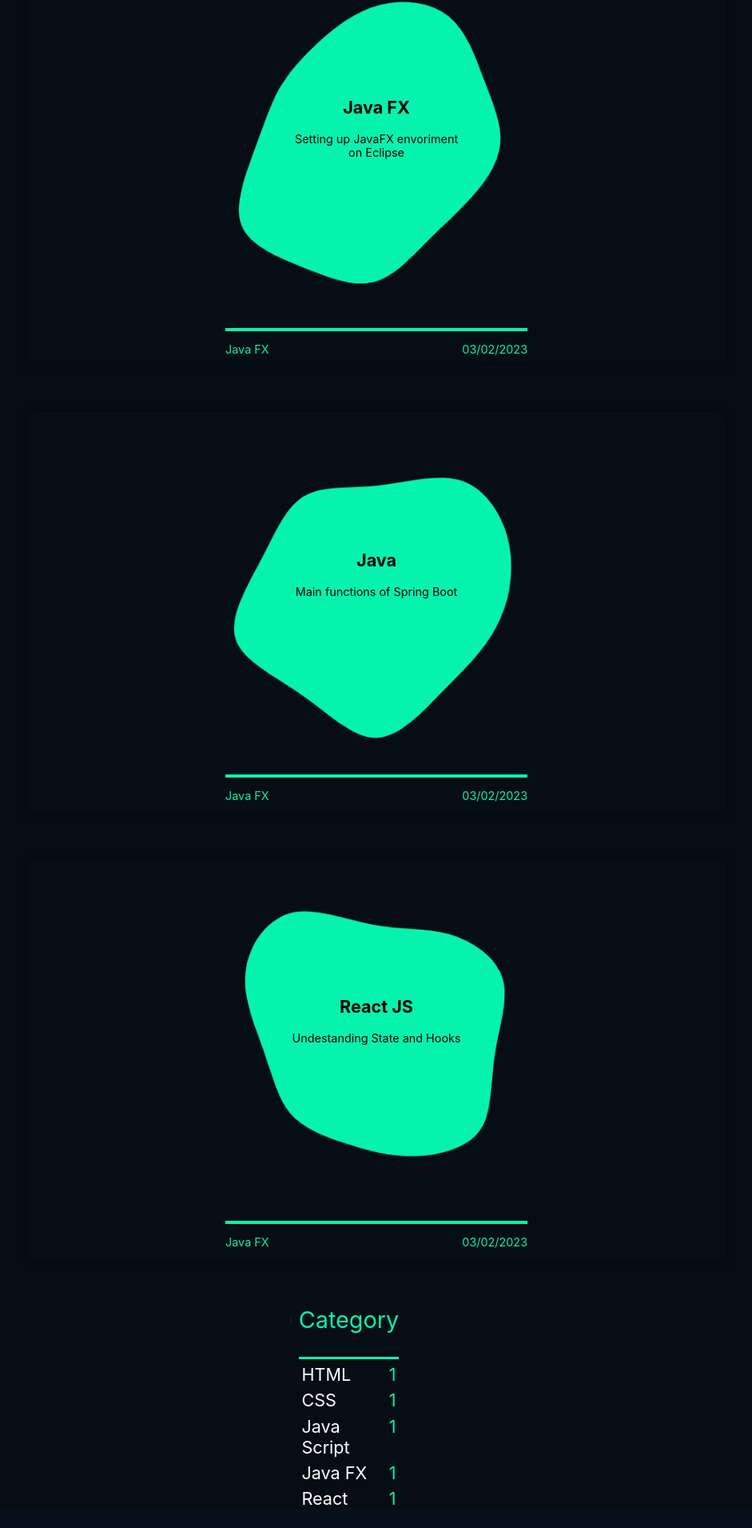
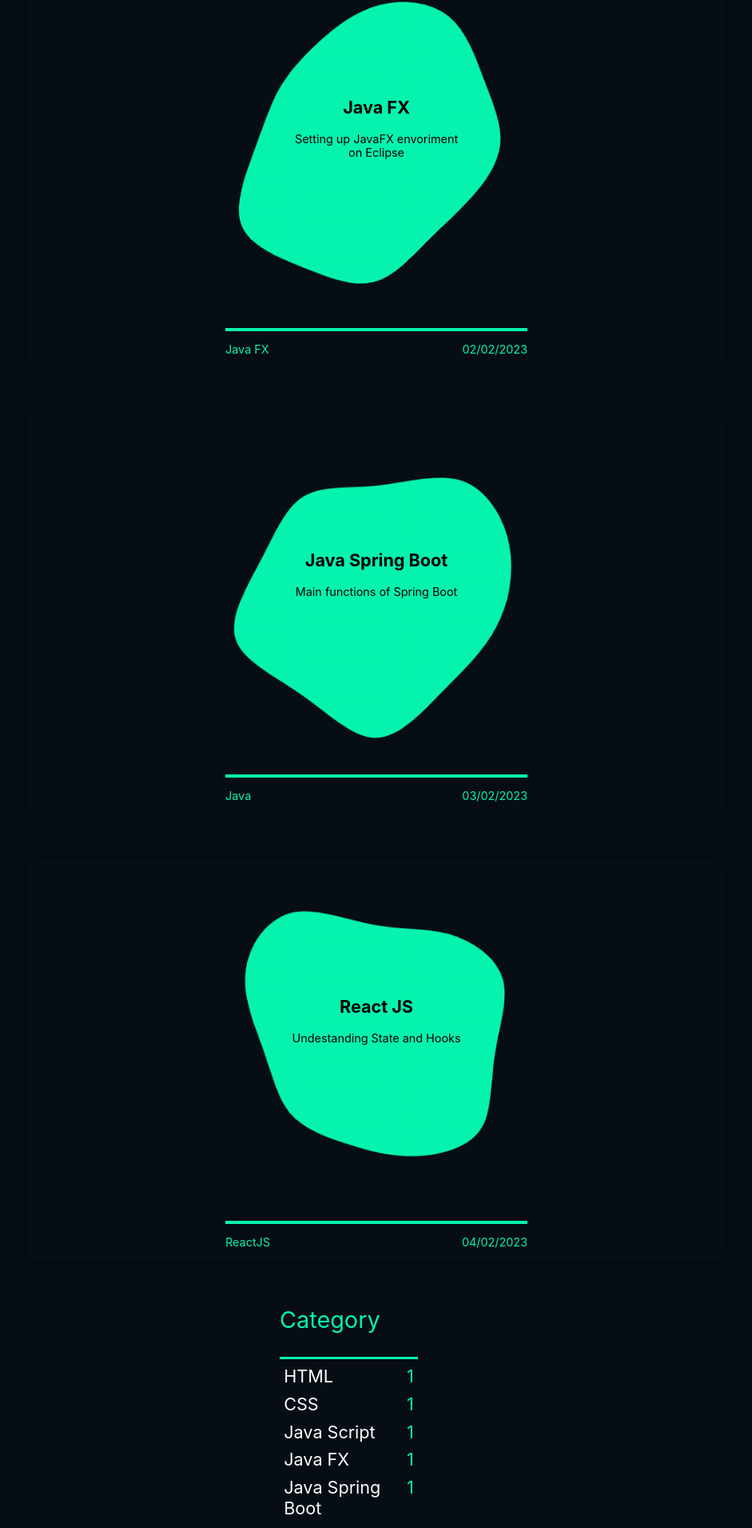
Before and after one commit to diegojfcampos/dev_container, a React (Create React App) app: page / in a window 1280 px wide. Shown: the part 845-2755 px from the top of the page at 80% size, without its empty margins (128-1069 px from the left). Built offline with nearby package versions, Linux system fonts and the light colour scheme.

Commit message:
Adjusting Meta Data

```diff
--- a/public/index.html
+++ b/public/index.html
@@ -5,10 +5,12 @@
     <link rel="icon" href="%PUBLIC_URL%/favicon.ico" />
     <meta name="viewport" content="width=device-width, initial-scale=0.8" />
     <meta name="theme-color" content="#000000" />
-    <meta
-      name="description"
-      content="Web site created using create-react-app"
-    />
+    <meta name="keywords" content="coding, computer languages, tutorials, resources, developers, dev container">
+    <meta property="og:title" content="Dev Container - Empowering Developers, One Container at a Time">
+    <meta property="og:description" content="Welcome to Dev Container, your one-stop destination for all things coding. Our mission is to provide comprehensive and accessible resources for developers of all levels.">
+    <meta property="og:url" content="https://dev-container.vercel.app/">
+    <meta property="og:type" content="website">
+    <title>Dev-Container</title>
     <link rel="apple-touch-icon" href="%PUBLIC_URL%/logo192.png" />
     <!--
       manifest.json provides metadata used when your web app is installed on a
@@ -16,7 +18,7 @@
     -->
     <link rel="manifest" href="%PUBLIC_URL%/manifest.json" />
 
-    <title>Dev-Container</title>
+
   </head>
   <body>
     <noscript>You need to enable JavaScript to run this app.</noscript>
--- a/src/App.js
+++ b/src/App.js
@@ -14,7 +14,7 @@
     <div className='body'>
     <Router>
       <NavBar/>
-      <Banner  title="Blog"/>
+      <Banner  title="Articles"/>
       <Routes>
         <Route path="/" element={<Home/>} />
         <Route path="/SemanticResponsivity" element={<SemanticResponsivity/>} />
--- a/src/components/layout/SideBar.js
+++ b/src/components/layout/SideBar.js
@@ -26,9 +26,30 @@
             <span>1</span>
         </li>
         <li>
-            <Link to="/" className={styles.link}> React </Link>
+            <Link to="/" className={styles.link}> Java Spring Boot </Link>
             <span>1</span>
         </li>
+        <li>
+            <Link to="/" className={styles.link}> MySql </Link>
+            <span>1</span>
+        </li>
+        <li>
+            <Link to="/" className={styles.link}> ReactJS </Link>
+            <span>1</span>
+        </li>
+        <li>
+            <Link to="/" className={styles.link}> NodeJS </Link>
+            <span>1</span>
+        </li>
+        <li>
+            <Link to="/" className={styles.link}> MongoDB </Link>
+            <span>1</span>
+        </li>
+        <li>
+            <Link to="/" className={styles.link}> PHP Laravel </Link>
+            <span>1</span>
+        </li>
+
       </div>
     </div>
   );
--- a/src/components/pages/Home.js
+++ b/src/components/pages/Home.js
@@ -17,7 +17,7 @@
                             <Cards
                             className={styles.cardImage}
                             title="HTML/CSS"
-                            subject="03/02/2023"
+                            subject="10/12/2022"
                             ></Cards>
                             <div className={styles.cardImageTitle}>
                             <h2>HTML AND CSS</h2>
@@ -33,7 +33,7 @@
                             <Cards
                             className={styles.cardImage}
                             title="Java FX"
-                            subject="03/02/2023"
+                            subject="02/02/2023"
                             ></Cards>
                         <div className={styles.cardImageTitle}>
                             <h2>Java FX</h2>
@@ -48,11 +48,11 @@
                         <div className={styles.cardArea}>
                             <Cards
                             className={styles.cardImage}
-                            title="Java FX"
+                            title="Java"
                             subject="03/02/2023"
                             ></Cards>
                             <div className={styles.cardImageTitle}>
-                            <h2>Java</h2>
+                            <h2>Java Spring Boot</h2>
                             <p>Main functions of Spring Boot</p>
                             </div>
                         </div>
@@ -64,8 +64,8 @@
                         <div className={styles.cardArea}>
                             <Cards
                             className={styles.cardImageRand}
-                            title="Java FX"
-                            subject="03/02/2023"
+                            title="ReactJS"
+                            subject="04/02/2023"
                             ></Cards>
                             <div className={styles.cardImageTitle}>
                             <h2>React JS</h2>
```
